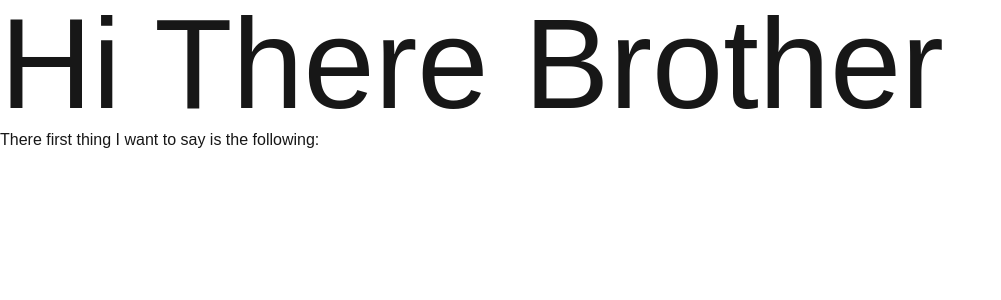
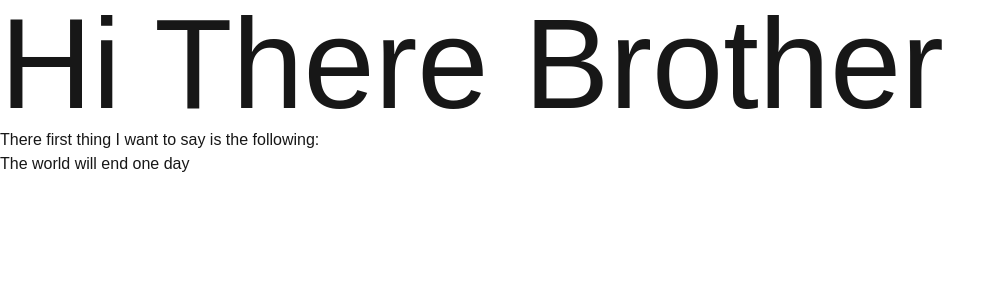
Before and after one commit to BrahimBoussada/to-delete-later, a Next.js app: page / in a window 1280 px wide. Shown: the top 300 px of the page, without its empty margins (0-1001 px from the left). Built offline with nearby package versions, Linux system fonts and the light colour scheme.

Commit message:
text-update

```diff
--- a/src/app/page.tsx
+++ b/src/app/page.tsx
@@ -5,6 +5,7 @@ export default function Home() {
     <main>
       <h1 className="text-9xl">Hi There Brother</h1>
       <p>There first thing I want to say is the following: </p>
+      <p>The world will end one day</p>
     </main>
   );
 }
```
